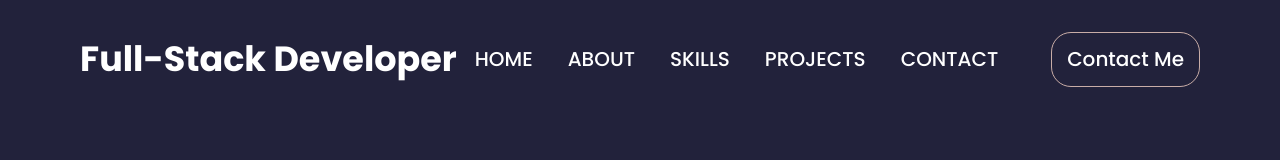
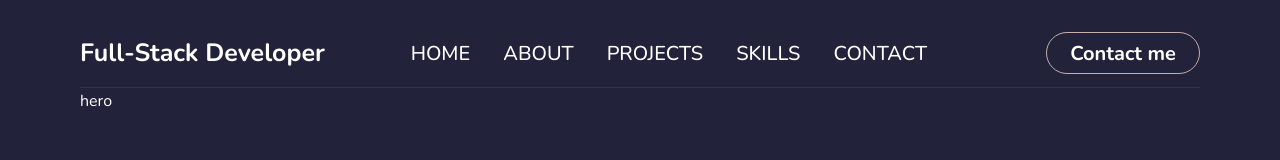
Before and after one commit to Viktrix8/portfolio, a plain HTML site: page index.html in a window 1280 px wide. Drawn offline with nearby package versions, Linux system fonts and the light colour scheme.

Commit message:
Recreated header and added navigation. Yesterday's header wasn't working, so i recreated it, added desktop and mobile responsivity. Added Navigation for mobile and desktop.

```diff
--- a/css/styles.css
+++ b/css/styles.css
@@ -10,8 +10,8 @@
 }
 
 body {
-  font-family: "Poppins", sans-serif;
-  padding: 2rem 5rem;
+  font-family: "Nunito", sans-serif;
+  padding: 0.5rem 1rem;
   background-color: var(--main-color);
   color: white;
   max-width: 100vw;
@@ -24,66 +24,111 @@ li {
 
 a {
   text-decoration: none;
+  color: inherit;
 }
 
 /* Header */
-.header {
-  display: flex;
-  width: 100%;
-  justify-content: center;
-  align-items: center;
-  position: relative;
+
+.header__tag {
+  font-size: 25px;
+  font-weight: 700;
 }
 
-.header__item {
-  font-size: 20px;
-  font-weight: 500;
-  margin-right: 35px;
-  cursor: pointer;
+.header__top {
+  display: flex;
+  justify-content: space-between;
+  align-items: center;
 }
 
-#header__tag {
-  font-weight: 700;
-  font-size: 35px;
-  margin-right: auto;
-  cursor: pointer;
+.header__line {
+  width: 100%;
+  height: 1px;
+  display: inline-block;
+  background-color: #b7b7b7;
+  opacity: 10%;
 }
 
-#header__button {
-  align-items: center;
-  background-color: unset;
-  border-radius: 20px;
-  border: 1.5px solid var(--secondary-color);
-  color: white;
-  cursor: pointer;
-  display: flex;
-  font-size: 20px;
-  font-weight: 500;
-  height: auto;
-  justify-content: center;
-  margin-left: auto;
-  padding: 15px;
-  width: auto;
+#header__icon {
+  display: inline-block;
 }
 
-@media screen and (max-width: 875px) {
+/* Nav */
+#nav {
+  max-height: 0;
+  overflow: hidden;
+  transition: all 0.5s ease-out;
+  /* display: none; */
+}
+
+#nav ul {
+  display: flex;
+  margin-top: 20px;
+  flex-flow: column;
+  gap: 25px;
+  font-size: 18px;
+  font-weight: 400;
+  align-items: center;
+}
+
+#navDesktop {
+  display: none;
+}
+
+.header__button {
+  display: none;
+}
+
+/* Media Query for Navigation And Header */
+
+@media screen and (min-width: 1055px) {
   body {
-    padding: 0.5rem 1rem;
-  }
-  .header {
-    flex-direction: column;
+    padding: 2rem 5rem;
   }
 
-  .header__item {
-    margin: 0;
-    margin: 15px;
+  /* Header */
+
+  .header__top {
+    justify-content: flex-start;
+  }
+  .header__button {
+    display: inline-block;
+    width: 154px;
+    height: 42px;
+    text-align: center;
+    border-radius: 36px;
+    border: 1.5px solid var(--secondary-color);
+    font-size: 20px;
+    font-weight: bold;
+    background-color: unset;
+    color: #fff;
   }
 
-  #header__tag {
+  /* Navigation */
+
+  #nav ul {
+    flex-direction: row;
+    justify-content: center;
+    align-items: center;
+  }
+
+  #header__icon {
     display: none;
   }
 
-  #header__button {
-    display: none;
+  #navDesktop {
+    display: flex;
+    /* display: inline-block; */
+    margin: auto;
+  }
+
+  #navDesktop li {
+    margin-right: 33px;
+  }
+
+  #navDesktop li a {
+    font-size: 20px;
+    font-weight: 500;
   }
 }
+
+/* Hero */
--- a/index.html
+++ b/index.html
@@ -7,23 +7,48 @@
     <link rel="preconnect" href="https://fonts.googleapis.com" />
     <link rel="preconnect" href="https://fonts.gstatic.com" crossorigin />
     <link
-      href="https://fonts.googleapis.com/css2?family=Poppins:wght@100;200;300;400;500;600;700;800&display=swap"
+      href="https://fonts.googleapis.com/css2?family=Nunito:wght@200;300;400;500;600;700;800&display=swap"
       rel="stylesheet"
     />
     <link rel="stylesheet" href="./css/normalize.css" />
     <link rel="stylesheet" href="./css/styles.css" />
-    <title>Document</title>
+    <script src="https://unpkg.com/boxicons@2.1.1/dist/boxicons.js"></script>
+    <title>Viktor Sopko</title>
   </head>
   <body>
     <header class="header">
-      <span id="header__tag">Full-Stack Developer</span>
-      <span class="header__item">HOME</span>
-      <span class="header__item">ABOUT</span>
-      <span class="header__item">SKILLS</span>
-      <span class="header__item">PROJECTS</span>
-      <span class="header__item">CONTACT</span>
-      <button id="header__button">Contact Me</button>
+      <div class="header__top">
+        <p class="header__tag">Full-Stack Developer</p>
+        <box-icon
+          onclick="showMenu()"
+          size="55px"
+          color="#C9ADA7"
+          name="menu-alt-left"
+          id="header__icon"
+        ></box-icon>
+
+        <ul id="navDesktop">
+          <li><a href="#home">HOME</a></li>
+          <li><a href="#about">ABOUT</a></li>
+          <li><a href="#projects">PROJECTS</a></li>
+          <li><a href="#skills">SKILLS</a></li>
+          <li><a href="#contact">CONTACT</a></li>
+        </ul>
+
+        <button class="header__button">Contact me</button>
+      </div>
+      <div class="header__line" />
     </header>
-    <main class="hero"></main>
+    <nav id="nav">
+      <ul>
+        <li><a href="#home">HOME</a></li>
+        <li><a href="#about">ABOUT</a></li>
+        <li><a href="#projects">PROJECTS</a></li>
+        <li><a href="#skills">SKILLS</a></li>
+        <li><a href="#contact">CONTACT</a></li>
+      </ul>
+    </nav>
+    <main class="hero">hero</main>
+    <script src="./main.js"></script>
   </body>
 </html>
--- /dev/null
+++ b/main.js
@@ -0,0 +1,8 @@
+function showMenu() {
+    const navRef = document.getElementById("nav");
+    if (navRef.style.maxHeight === "250px")
+        navRef.style.maxHeight = 0
+
+    else
+        navRef.style.maxHeight = "250px"
+}
```
